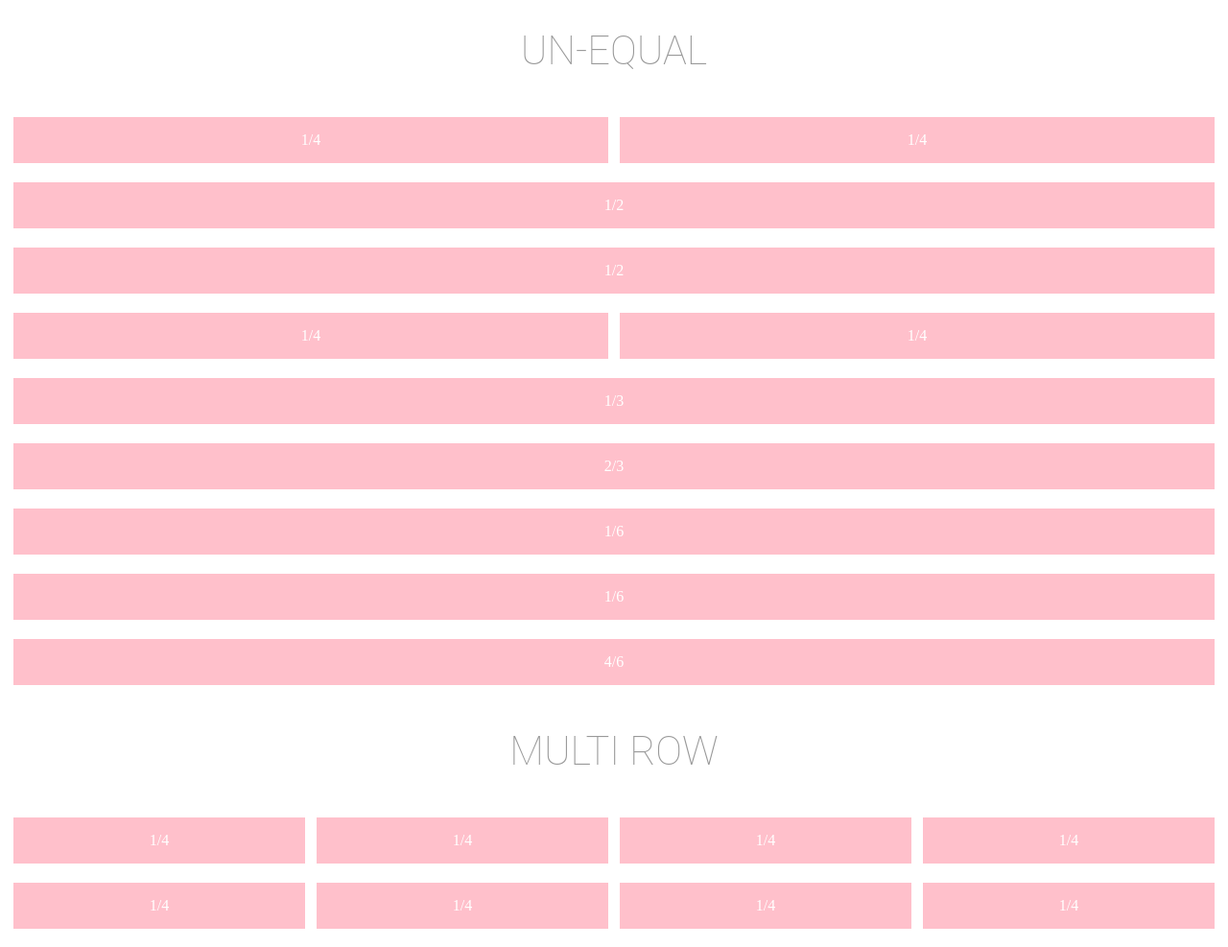
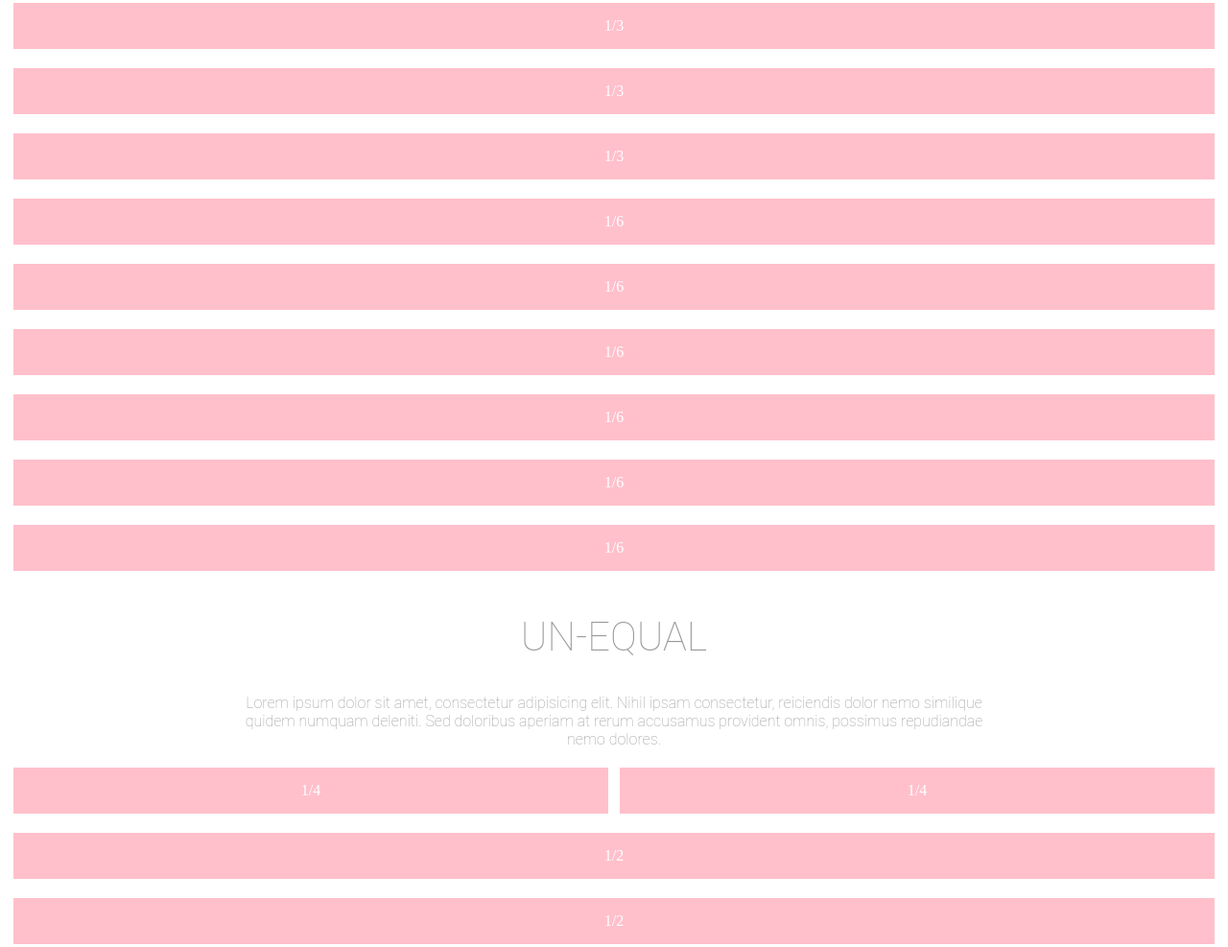
Before and after one commit to cathydutton/postcss-maze, a plain HTML site: page index.html in a window 1280 px wide. Shown: the part 519-1506 px from the top of the page at 96% size. Drawn offline with Linux system fonts and the light colour scheme.

Commit message:
Update 2016-02-18T10:59:59.253Z

```diff
--- a/index.html
+++ b/index.html
@@ -7,8 +7,9 @@
   </head>
   <body>
 
-  <div class="section">
+  <div class="group">
     <h1>Equal</h1>
+    <p>Lorem ipsum dolor sit amet, consectetur adipisicing elit. Nihil ipsam consectetur, reiciendis dolor nemo similique quidem numquam deleniti. Sed doloribus aperiam at rerum accusamus provident omnis, possimus repudiandae nemo dolores.</p>
     <section class="wrapper">
       <div class="one-column">1</div>
     </section>
@@ -33,8 +34,9 @@
     </section>
   </div>
 
-  <div class="section">
+  <div class="group">
     <h2>Un-Equal</h2>
+    <p>Lorem ipsum dolor sit amet, consectetur adipisicing elit. Nihil ipsam consectetur, reiciendis dolor nemo similique quidem numquam deleniti. Sed doloribus aperiam at rerum accusamus provident omnis, possimus repudiandae nemo dolores.</p>
     <section class="wrapper">
       <div class="one-quater">1/4</div>
       <div class="one-quater">1/4</div>
@@ -56,8 +58,9 @@
     </section>
   </div>
 
-  <div class="section">
+  <div class="group">
     <h2>Multi Row</h2>
+    <p>Lorem ipsum dolor sit amet, consectetur adipisicing elit. Nihil ipsam consectetur, reiciendis dolor nemo similique quidem numquam deleniti. Sed doloribus aperiam at rerum accusamus provident omnis, possimus repudiandae nemo dolores.</p>
     <section class="wrapper">
       <div class="multi-row">1/4</div>
       <div class="multi-row">1/4</div>
--- a/layout.css
+++ b/layout.css
@@ -14,18 +14,18 @@
 
 .four-columns {
   col-span: mobile(1,1);
-  col-span: landscape(1,2);
+  col-span: phablet(1,2);
   col-span: tablet(1,4);
 }
 
 .three-columns {
   col-span: mobile(1,1);
-  col-span: landscape(1,3);
+  col-span: phablet(1,3);
 }
 
 .six-columns {
   col-span: mobile(1,1);
-  col-span: landscape(1,3);
+  col-span: phablet(1,3);
   col-span: tablet(1,6);
 }
 
@@ -33,38 +33,38 @@
 
 .one-quater {
   col-span: mobile(1,2);
-  col-span: landscape(1,4);
+  col-span: phablet(1,4);
 }
 
 .two-quaters {
   col-span: mobile(1,1);
-  col-span: landscape(2,4);
+  col-span: phablet(2,4);
 }
 
 .one-third {
   col-span: mobile(1,1);
-  col-span: landscape(1,3);
+  col-span: phablet(1,3);
 }
 
 .two-thirds {
   col-span: mobile(1,1);
-  col-span: landscape(2,3);
+  col-span: phablet(2,3);
 }
 
 .one-sixth {
   col-span: mobile(1,1);
-  col-span: landscape(1,6);
+  col-span: phablet(1,6);
 }
 
 .four-sixths {
   col-span: mobile(1,1);
-  col-span: landscape(4,6);
+  col-span: phablet(4,6);
 }
 
 /* MULTI ROW */
 
 .multi-row {
   col-span: mobile(1,1);
-  col-span: landscape(1,2);
+  col-span: phablet(1,2);
   col-span: tablet(1,4);
 }
--- a/output.css
+++ b/output.css
@@ -9,8 +9,8 @@
 }
 
 .wrapper {
-  max-width: 80emNaN;
-  min-width: NaN;
+  max-width: 80.8em;
+  min-width: calc(20em - 20px);
   margin: 0 auto;
   box-sizing: border-box;
 }
@@ -120,7 +120,7 @@
   transition: all 0.5s ease;
 }
 
-@media only screen and (min-width:undefined) {
+@media only screen and (min-width:30) {
 
   .four-columns {
     width: 49%;
@@ -163,7 +163,7 @@
   }
 }
 
-@media only screen and (min-width:48em) {
+@media only screen and (min-width:48) {
 
   .four-columns {
     width: 24%;
@@ -182,6 +182,13 @@
   Theming styles
   ----------------------------------- */
 
+.group {
+  width: 100%;
+  margin: 0 auto;
+  text-align: center;
+  color: #fff;
+}
+
 h1,
 h2 {
   color: #999;
@@ -192,11 +199,12 @@ h2 {
   text-transform: uppercase;
 }
 
-.section {
-  width: 100%;
-  margin: 0 auto;
-  text-align: center;
-  color: white;
+p {
+  color: #999;
+  font-family: 'Roboto', sans-serif;
+  font-weight: 200;
+  max-width: 800px;
+  margin: 10px auto;
 }
 
 section div {
--- a/theme.css
+++ b/theme.css
@@ -1,6 +1,13 @@
 /*
   Theming styles
   ----------------------------------- */
+
+.group {
+  width: 100%;
+  margin: 0 auto;
+  text-align: center;
+  color: #fff;
+}
 
 h1,
 h2 {
@@ -12,11 +19,12 @@ h2 {
   text-transform: uppercase;
 }
 
-.section {
-  width: 100%;
-  margin: 0 auto;
-  text-align: center;
-  color: white;
+p {
+  color: #999;
+  font-family: 'Roboto', sans-serif;
+  font-weight: 200;
+  max-width: 800px;
+  margin: 10px auto;
 }
 
 section div {
```
